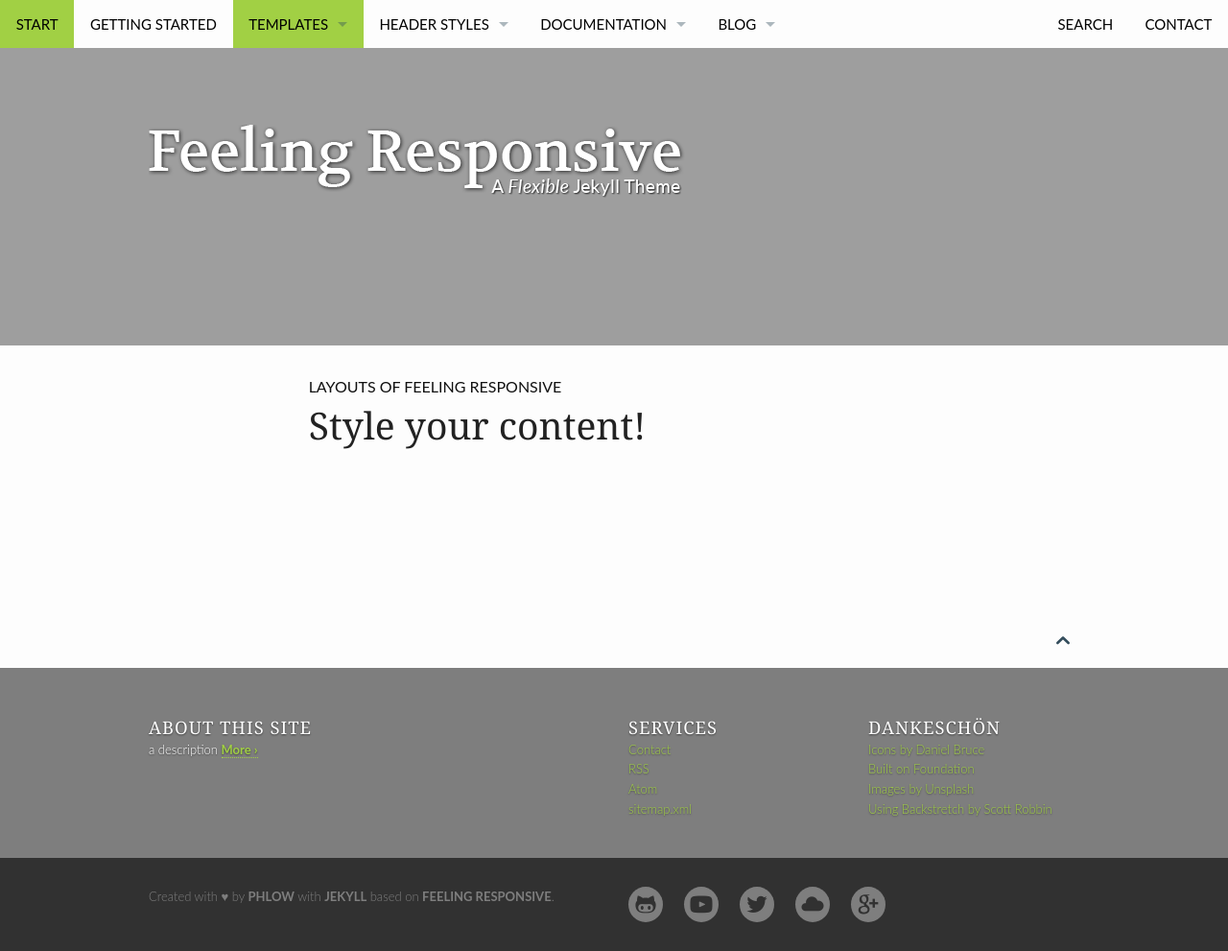
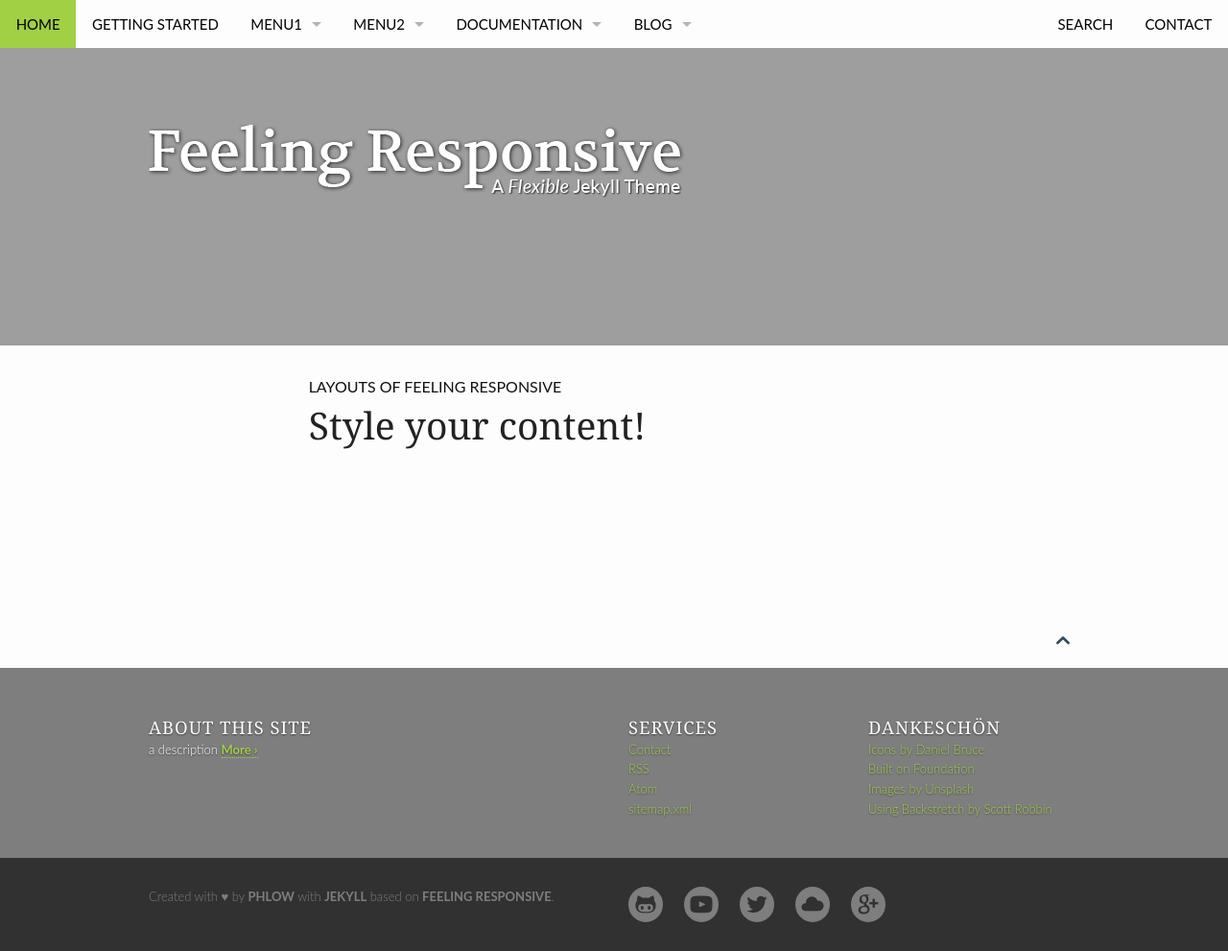
Before and after one commit to zckb/zckb.github.io, a Jekyll site: the page built from pages/design.md, in a window 1280 px wide. Shown: the whole page at 96% size. Built offline with Jekyll 4.4.1, drawn with Linux system fonts in a browser that asks for light colours.

Commit message:
Testing the nav...

```diff
--- a/_data/navigation.yml
+++ b/_data/navigation.yml
@@ -1,4 +1,4 @@
-- title: Start
+- title: Home
   url: "/"
   side: left
 
@@ -6,49 +6,27 @@
   url: "/getting-started/"
   side: left
 
-- title: "Templates"
-  url: "/design/"
+- title: "Menu1"
+  url: "/menu1/"
   side: left
   dropdown:
-  - title: "Grid & Colors"
-    url: "/design/grid/"
-  - title: "Typography"
-    url: "/design/typography/typography/"
-  - title: "Page/Post"
-    url: "/design/page/"
-  - title: "Post-Left-Sidebar"
-    url: "/design/post-left-sidebar/"
-  - title: "Post-Right-Sidebar"
-    url: "/design/post-right-sidebar/"
-  - title: "Page Full-Width"
-    url: "/design/page-fullwidth/"
-  - title: "Blog-Page"
-    url: "/blog/"
-  - title: "Video"
-    url: "/design/video/"
-  - title: "Gallery"
-    url: "/design/gallery/"
-  - title: "Portfolio"
-    url: "/design/portfolio/"
+  - title: "One"
+    url: "/menu1/one/"
+  - title: "Two"
+    url: "/menu1/two/"
+  - title: "Three"
+    url: "/menu1/three/"
 
-- title: "Header Styles"
-  url: "/headers/"
+- title: "Menu2"
+  url: "/menu2/"
   side: left
   dropdown:
-  - title: "Header with Full-Width-Image"
-    url: "/design/header-full-width-image/"
-  - title: "Header with Image and Pattern"
-    url: "/design/header-image-pattern/"
-  - title: "Header with image and color"
-    url: "/design/header-image-color/"
-  - title: "Header Only With Logo"
-    url: "/design/header-logo-only/"
-  - title: "Header With Text"
-    url: "/design/header-with-text/"
-  - title: "No Header"
-    url: "/design/no-header/"
-  - title: "No Header but Image"
-    url: "/design/no-header-but-image/"
+  - title: "One"
+    url: "/menu1/one/"
+  - title: "Two"
+    url: "/menu1/two/"
+  - title: "Three"
+    url: "/menu1/three/"
 
 - title: Documentation
   url: "/documentation/"
```
